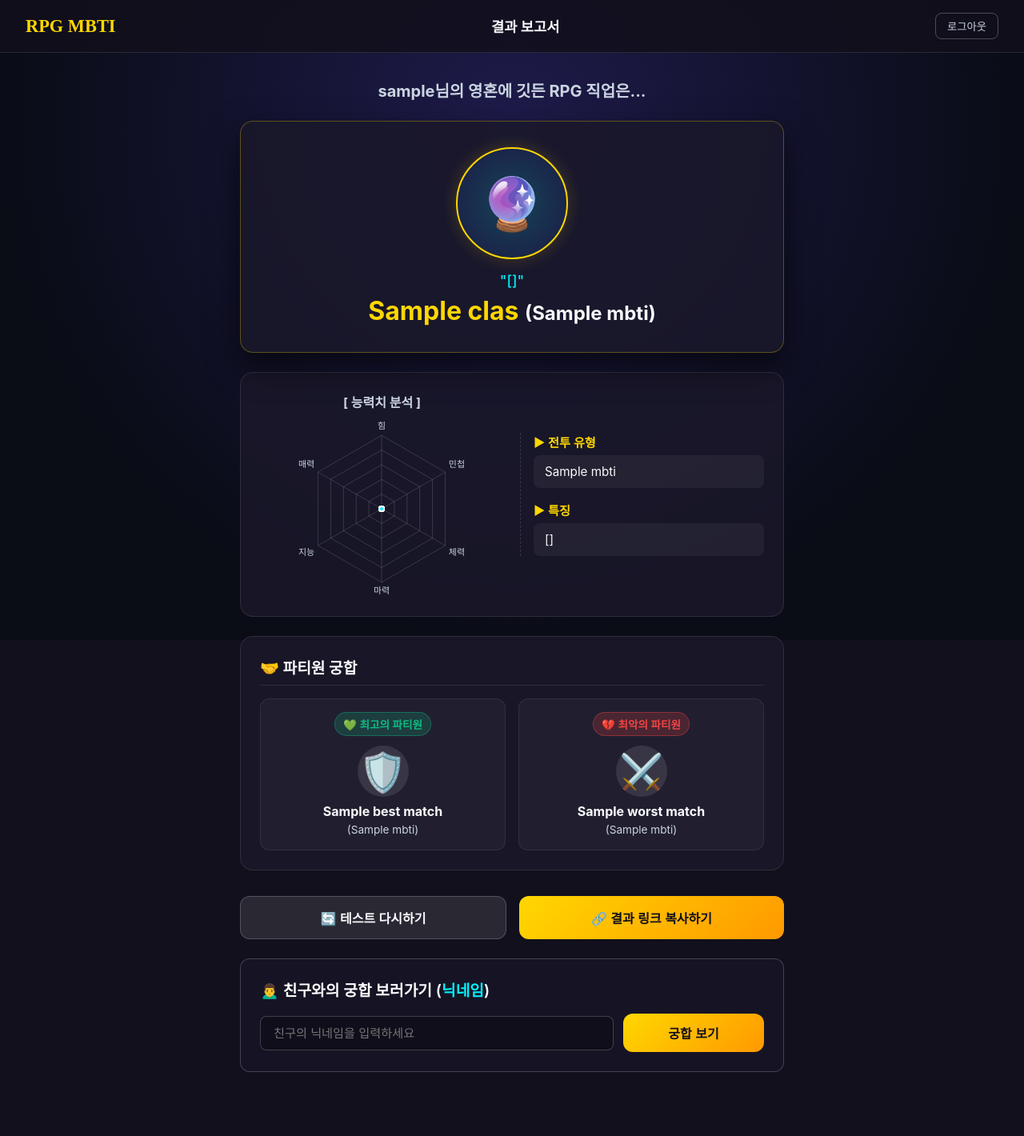
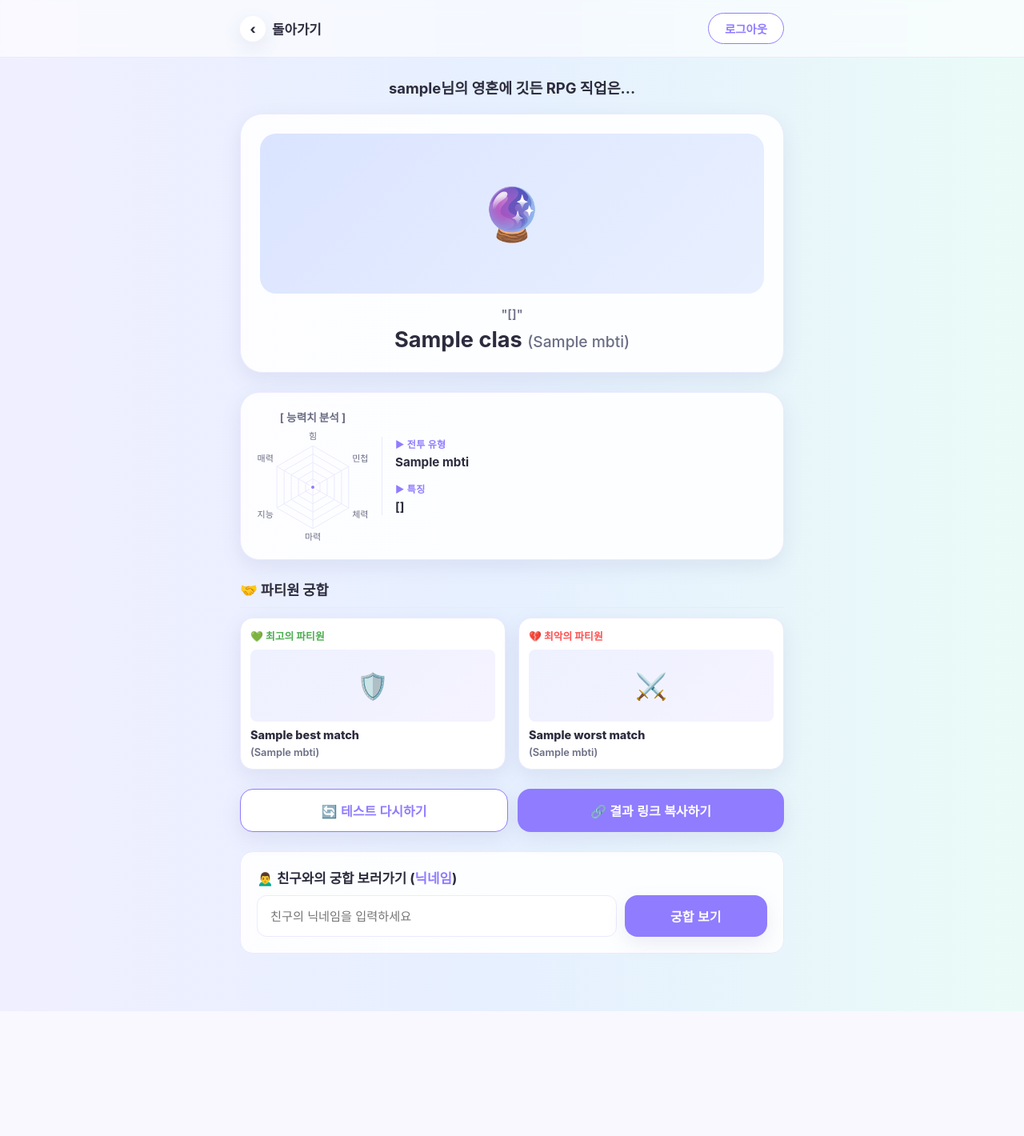
Before and after one commit to RPG-MBTI-Miniproject/rpg-project, a Flask app: template templates/result.html in a window 1280 px wide. Shown: the whole page at 80% size. After the commit the page ends 1264 px from the top, so only its background shows below. Run offline with Flask 3, Linux system fonts and the light colour scheme; the template is opened without the code that fills it: most values are stand-ins (such as "Sample title", 1, 10 or a date in 2020).

Commit message:
feat: 게시글 목록 페이지네이션 서버 로직 추가(15개씩), 슬라이딩 윈도우 페이지 버튼, 결과 페이지 Aurora 라이트 테마 적용

```diff
--- a/static/css/result.css
+++ b/static/css/result.css
@@ -1,500 +1,359 @@
-/* [최현욱] Frame 3 (result.html) 카드, 육각 그래프, 상성 박스 스타일링 */
+/* [최현욱] Frame 3 (result.html) 카드, 육각 그래프, 상성 박스 스타일링 — Aurora 라이트 테마 */
 
+:root {
+    --r-aurora-bg: linear-gradient(90deg, #F0EFFF 0%, #E6F0FF 50%, #EAFBF7 100%);
+    --r-accent: #8F7CFF;
+    --r-text-primary: #2C2C3E;
+    --r-text-secondary: #6B6E85;
+    --r-border: #EAEAFF;
+    --r-surface: rgba(255, 255, 255, 0.91);
+    --r-surface-solid: #FFFFFF;
+    --r-safe-bg: #E8F5E9;
+    --r-safe-text: #4CAF50;
+    --r-danger-bg: #FFEBEE;
+    --r-danger-text: #FF5252;
+}
+
+body {
+    background: var(--r-aurora-bg);
+    color: var(--r-text-primary);
+}
+
+.bg-particles { display: none; }   /* 다크 테마용 파티클 배경은 라이트 테마에서 제거 */
+
+/* ---- 헤더 ---- */
 .top-nav {
-    display: flex;
-    justify-content: space-between;
-    align-items: center;
-    padding: 16px 32px;
-    background: rgba(18, 16, 28, 0.85);
+    display: block;
+    width: 100%;
+    border-bottom: 1px solid var(--r-border);
+    background: rgba(255, 255, 255, 0.6);
     -webkit-backdrop-filter: blur(10px);
     backdrop-filter: blur(10px);
-    border-bottom: 1px solid rgba(255, 255, 255, 0.1);
     position: sticky;
     top: 0;
     z-index: 100;
 }
 
-.nav-logo {
-    font-family: var(--font-heading), serif;
-    color: var(--primary-gold);
-    font-size: 1.4rem;
+.result-nav-bar {
+    max-width: 720px;
+    margin: 0 auto;
+    padding: 16px 20px;
+    box-sizing: border-box;
+    display: flex;
+    align-items: center;
+    justify-content: space-between;
 }
 
-.nav-title {
-    font-size: 1.1rem;
-    font-weight: 600;
-    color: var(--text-main);
+.result-back-link {
+    display: flex;
+    align-items: center;
+    gap: 8px;
+    text-decoration: none;
+    color: var(--r-text-primary);
+    font-weight: 800;
+    font-size: 1.05rem;
+}
+.result-back-icon {
+    width: 32px;
+    height: 32px;
+    border-radius: 50%;
+    background: var(--r-surface-solid);
+    box-shadow: 0 8px 24px rgba(111, 107, 153, 0.12);
+    display: flex;
+    align-items: center;
+    justify-content: center;
+    font-size: 16px;
+    color: var(--r-text-primary);
 }
 
-.logout-btn {
-    background: transparent;
-    border: 1px solid rgba(255, 255, 255, 0.25);
-    color: var(--text-sub);
-    padding: 6px 14px;
-    border-radius: var(--radius-sm);
+.result-logout-btn {
+    padding: 8px 20px;
+    border-radius: 999px;
+    border: 1px solid var(--r-accent);
+    background: var(--r-surface-solid);
+    color: var(--r-accent);
+    font-weight: 600;
+    font-size: 0.9rem;
     cursor: pointer;
-    transition: var(--ease-fast);
+    transition: all 0.2s ease;
 }
+.result-logout-btn:hover { background: var(--r-accent); color: #fff; }
 
-.logout-btn:hover {
-    background: rgba(239, 68, 68, 0.2);
-    color: var(--danger);
-    border-color: var(--danger);
-}
-
+/* ---- 컨테이너 & 제목 ---- */
 .result-container {
     max-width: 720px;
-    margin: 32px auto;
-    padding: 0 20px 48px;
+    margin: 0 auto;
+    padding: 24px 20px 48px;
     position: relative;
     z-index: 1;
 }
 
 .sub-heading {
     text-align: center;
-    font-size: 1.25rem;
-    color: var(--text-sub);
+    font-size: 1.15rem;
+    font-weight: 700;
+    color: var(--r-text-primary);
+    margin-bottom: 20px;
+}
+
+/* ---- 캐릭터 카드 ---- */
+.character-card {
+    background: var(--r-surface);
+    border: 1.5px solid var(--r-border);
+    box-shadow: 0 8px 24px rgba(111, 107, 153, 0.12);
+    border-radius: 28px;
+    padding: 24px;
+    text-align: center;
     margin-bottom: 24px;
 }
 
-.character-card {
-    background: var(--bg-card);
-    border: 1px solid rgba(255, 215, 0, 0.3);
-    box-shadow: var(--shadow-card);
-    border-radius: var(--radius-xl);
-    padding: 32px 24px;
-    text-align: center;
-    margin-bottom: 24px;
-    position: relative;
-    overflow: hidden;
-}
-
 .illustration-wrapper {
-    width: 140px;
-    height: 140px;
+    width: 100%;
+    height: 200px;
     margin: 0 auto 16px;
-    border-radius: 50%;
-    background: radial-gradient(circle, rgba(0, 242, 254, 0.2) 0%, rgba(30, 27, 75, 0.8) 100%);
-    border: 2px solid var(--primary-gold);
+    border-radius: 20px;
+    background: linear-gradient(135deg, #dbe4ff, #e8f0ff);
     display: flex;
     align-items: center;
     justify-content: center;
-    box-shadow: 0 0 20px rgba(255, 215, 0, 0.2);
+    overflow: hidden;
 }
-
-.char-img {
-    width: 100%;
-    height: 100%;
-    object-fit: cover;
-    border-radius: 50%;
-}
-
-.illustration-placeholder {
-    font-size: 4rem;
-}
+.char-img { width: 100%; height: 100%; object-fit: cover; }
+.illustration-placeholder { font-size: 4rem; }
 
 .char-title {
-    font-size: 1.1rem;
-    color: var(--accent-cyan);
-    margin-bottom: 8px;
+    font-size: 0.95rem;
+    color: var(--r-text-secondary);
+    margin-bottom: 6px;
+    font-weight: 600;
+}
+.char-name-mbti {
+    font-size: 1.7rem;
+    color: var(--r-text-primary);
+    font-weight: 700;
+}
+.mbti-badge {
+    color: var(--r-text-secondary);
+    font-size: 1.2rem;
     font-weight: 500;
 }
 
-.char-name-mbti {
-    font-size: 2rem;
-    color: var(--primary-gold);
-    font-weight: 700;
-}
-
-.mbti-badge {
-    color: var(--text-main);
-    font-size: 1.5rem;
-}
-
+/* ---- 능력치 / 정보 카드 ---- */
 .stats-info-section {
-    background: var(--bg-card);
-    border: 1px solid rgba(255, 255, 255, 0.1);
-    border-radius: var(--radius-xl);
-    padding: 24px;
+    background: var(--r-surface);
+    border: 1px solid var(--r-border);
+    box-shadow: 0 8px 24px rgba(111, 107, 153, 0.12);
+    border-radius: 24px;
+    padding: 20px;
     margin-bottom: 24px;
     display: grid;
-    grid-template-columns: 1fr 1fr;
-    gap: 20px;
+    grid-template-columns: 140px 1fr;
+    gap: 16px;
     align-items: center;
 }
-
 @media (max-width: 600px) {
-    .stats-info-section {
-        grid-template-columns: 1fr;
-    }
+    .stats-info-section { grid-template-columns: 1fr; }
 }
 
 .chart-box h4 {
     text-align: center;
-    font-size: 1rem;
-    color: var(--text-sub);
-    margin-bottom: 12px;
+    font-size: 0.85rem;
+    color: var(--r-text-secondary);
+    margin-bottom: 8px;
 }
-
-.canvas-wrapper {
-    width: 100%;
-    height: 220px;
-    position: relative;
-}
+.canvas-wrapper { width: 100%; height: 140px; position: relative; }
 
 .info-box {
     display: flex;
     flex-direction: column;
-    gap: 16px;
+    gap: 14px;
     justify-content: center;
     padding-left: 16px;
-    border-left: 1px dashed rgba(255, 255, 255, 0.15);
+    border-left: 1px solid var(--r-border);
+}
+@media (max-width: 600px) {
+    .info-box { padding-left: 0; border-left: none; border-top: 1px solid var(--r-border); padding-top: 14px; }
 }
 
-@media (max-width: 600px) {
-    .info-box {
-        padding-left: 0;
-        border-left: none;
-        border-top: 1px dashed rgba(255, 255, 255, 0.15);
-        padding-top: 16px;
-    }
+.info-item { display: flex; flex-direction: column; gap: 4px; }
+.info-label {
+    font-weight: 700;
+    color: var(--r-accent);
+    font-size: 0.75rem;
+    text-transform: uppercase;
+    letter-spacing: 0.3px;
+}
+.info-value {
+    color: var(--r-text-primary);
+    font-size: 0.95rem;
+    font-weight: 700;
+    line-height: 1.4;
 }
 
-.info-item {
-    display: flex;
-    flex-direction: column;
-    gap: 6px;
+/* ---- 파티원 궁합 (기존 + 친구 궁합, 같은 카드 룩으로 통일) ---- */
+.chemistry-area { margin-bottom: 24px; }
+.section-title {
+    font-size: 1.1rem;
+    font-weight: 800;
+    color: var(--r-text-primary);
+    margin: 0 0 12px;
+    padding-bottom: 10px;
+    border-bottom: 1.5px solid var(--r-border);
 }
 
-.info-label {
-    font-weight: 600;
-    color: var(--primary-gold);
-    font-size: 0.95rem;
-}
-
-.info-value {
-    color: var(--text-main);
-    font-size: 0.95rem;
-    line-height: 1.4;
-    background: rgba(255, 255, 255, 0.05);
-    padding: 10px 14px;
-    border-radius: var(--radius-sm);
-}
-
-.chemistry-area {
-    background: var(--bg-card);
-    border: 1px solid rgba(255, 255, 255, 0.1);
-    border-radius: var(--radius-xl);
-    padding: 24px;
-    margin-bottom: 32px;
-}
-
-.section-title {
-    font-size: 1.2rem;
-    color: var(--text-main);
-    margin-bottom: 16px;
-    border-bottom: 1px solid rgba(255, 255, 255, 0.1);
-    padding-bottom: 8px;
-}
-
-.chemistry-box {
+.chemistry-box,
+.friend-card-grid {
     display: grid;
     grid-template-columns: 1fr 1fr;
     gap: 16px;
 }
-
 @media (max-width: 500px) {
-    .chemistry-box {
-        grid-template-columns: 1fr;
-    }
+    .chemistry-box, .friend-card-grid { grid-template-columns: 1fr; }
 }
 
-.chemistry-card {
-    background: rgba(255, 255, 255, 0.04);
-    border: 1px solid rgba(255, 255, 255, 0.08);
-    border-radius: var(--radius-lg);
-    padding: 16px;
-    text-align: center;
+.chemistry-card,
+.friend-match-card {
+    background: var(--r-surface-solid);
+    border: 1px solid var(--r-border);
+    box-shadow: 0 8px 24px rgba(111, 107, 153, 0.12);
+    border-radius: 16px;
+    padding: 12px;
+    text-align: left;
+    transition: transform 0.2s ease;
 }
+.friend-match-card:hover { transform: translateY(-3px); }
 
-.match-badge {
-    display: inline-block;
-    font-size: 0.85rem;
-    font-weight: 600;
-    padding: 4px 10px;
-    border-radius: var(--radius-full);
-    margin-bottom: 12px;
+.match-badge,
+.card-top-header {
+    display: flex;
+    align-items: center;
+    justify-content: space-between;
+    font-size: 0.8rem;
+    font-weight: 700;
+    color: var(--r-text-secondary);
+    margin-bottom: 8px;
 }
+.match-badge.best,
+.status-emoji { color: var(--r-safe-text); }
+.match-badge.worst { color: var(--r-danger-text); }
 
-.match-badge.best {
-    background: rgba(16, 185, 129, 0.2);
-    color: var(--safe);
-    border: 1px solid rgba(16, 185, 129, 0.4);
-}
-
-.match-badge.worst {
-    background: rgba(239, 68, 68, 0.2);
-    color: var(--danger);
-    border: 1px solid rgba(239, 68, 68, 0.4);
-}
-
-.match-img-wrapper {
-    width: 64px;
-    height: 64px;
-    margin: 0 auto 8px;
-    border-radius: 50%;
-    background: rgba(255, 255, 255, 0.1);
+.match-img-wrapper,
+.match-img-box {
+    width: 100%;
+    height: 90px;
+    border-radius: 8px;
+    background: linear-gradient(135deg, #eef1ff, #f5f3ff);
     display: flex;
     align-items: center;
     justify-content: center;
-    font-size: 1.8rem;
+    font-size: 2rem;
+    margin-bottom: 8px;
     overflow: hidden;
 }
+.match-img-wrapper img,
+.match-img-box img { width: 100%; height: 100%; object-fit: cover; }
 
-.match-img-wrapper img {
-    width: 100%;
-    height: 100%;
-    object-fit: cover;
+.synergy-tag {
+    align-self: flex-start;
+    display: inline-block;
+    padding: 2px 8px;
+    font-size: 0.7rem;
+    font-weight: 700;
+    border-radius: 4px;
+    margin-bottom: 4px;
+}
+.synergy-tag.duo { background: var(--r-safe-bg); color: var(--r-safe-text); }
+.synergy-tag.brain { background: var(--r-danger-bg); color: var(--r-danger-text); }
+
+.match-name,
+.partner-title {
+    font-size: 0.9rem;
+    font-weight: 800;
+    color: var(--r-text-primary);
+    margin: 0 0 2px;
+}
+.match-mbti,
+.mbti-text {
+    font-size: 0.8rem;
+    color: var(--r-text-secondary);
+    font-weight: 600;
+}
+.partner-desc {
+    font-size: 0.8rem;
+    color: var(--r-text-secondary);
+    line-height: 1.5;
+    margin: 4px 0 0;
 }
 
-.match-name {
-    font-size: 1rem;
-    color: var(--text-main);
-    margin-bottom: 2px;
-}
-
-.match-mbti {
-    font-size: 0.85rem;
-    color: var(--text-sub);
-}
-
-.action-buttons {
-    display: flex;
-    gap: 16px;
-    justify-content: center;
-}
-
-@media (max-width: 500px) {
-    .action-buttons {
-        flex-direction: column;
-    }
-}
+/* ---- 하단 액션 버튼 ---- */
+.action-buttons { display: flex; gap: 12px; justify-content: center; margin-bottom: 24px; }
+@media (max-width: 500px) { .action-buttons { flex-direction: column; } }
 
 .btn {
     flex: 1;
     padding: 14px 20px;
     font-size: 1rem;
-    font-weight: 600;
-    border-radius: var(--radius-lg);
+    font-weight: 700;
+    border-radius: 16px;
     cursor: pointer;
-    transition: var(--ease-normal);
+    transition: all 0.2s ease;
     border: none;
     display: flex;
     align-items: center;
     justify-content: center;
     gap: 8px;
 }
+.btn-primary {
+    background: var(--r-accent);
+    color: #fff;
+    box-shadow: 0 8px 24px rgba(111, 107, 153, 0.12);
+}
+.btn-primary:hover { background: #7c6ff2; transform: translateY(-2px); }
+.btn-secondary {
+    background: var(--r-surface-solid);
+    color: var(--r-accent);
+    border: 1.5px solid var(--r-accent);
+    box-shadow: 0 8px 24px rgba(111, 107, 153, 0.12);
+}
+.btn-secondary:hover { background: rgba(143, 124, 255, 0.08); transform: translateY(-2px); }
 
-.btn-primary {
-    background: linear-gradient(135deg, var(--primary-gold) 0%, var(--primary-gold-dark) 100%);
-    color: var(--bg-dark);
+/* ---- 친구와의 궁합 검색 ---- */
+.search-friend {
+    margin-bottom: 24px;
+    padding: 20px;
+    background: var(--r-surface);
+    border: 1px solid var(--r-border);
+    border-radius: 16px;
 }
+.search-friend label {
+    display: block;
+    font-size: 1.05rem;
+    font-weight: 700;
+    color: var(--r-text-primary);
+    margin-bottom: 10px;
+}
+.search-friend span { color: var(--r-accent); }
 
-.btn-primary:hover {
-    transform: translateY(-2px);
-    box-shadow: 0 4px 15px rgba(255, 215, 0, 0.4);
-}
-
-.btn-secondary {
-    background: rgba(255, 255, 255, 0.1);
-    color: var(--text-main);
-    border: 1px solid rgba(255, 255, 255, 0.2);
-}
-
-.btn-secondary:hover {
-    background: rgba(255, 255, 255, 0.2);
-    transform: translateY(-2px);
-}
-
-/* 친구의 궁합 보러가기 */
-.search-friend {
-    margin-top: 1.5rem;
-    padding: 1.5rem;
-    background: rgba(26, 24, 42, 0.6);
-    border: 1px solid rgba(255, 255, 255, 0.2);
-    border-radius: 12px;
-    display: flex;
-    flex-wrap: wrap;
-    align-items: center;
-    gap: 0.75rem;
-}
-
-.search-friend label {
-    width: 100%;
-    font-size: 1.2rem;
-    font-weight: 600;
-    color: white;
-    margin-bottom: 0.25rem;
-}
-
-.search-friend span {
-    color: var(--accent-cyan);
-}
-
-.search-form {
-    display: flex;
-    width: 100%;
-    align-items: center;
-    gap: 0.75rem;
-}
-
+.search-form { display: flex; gap: 10px; }
 .search-friend input {
     flex: 3;
-    min-width: 200px;
-    padding: 0.75rem 1rem;
-    background: rgba(15, 14, 25, 0.8);
-    border: 1px solid rgba(255, 255, 255, 0.2);
-    border-radius: 8px;
-    color: #fff;
+    min-width: 0;
+    padding: 12px 16px;
+    background: var(--r-surface-solid);
+    border: 1.5px solid var(--r-border);
+    border-radius: 12px;
+    color: var(--r-text-primary);
     font-size: 0.95rem;
     outline: none;
-    transition: border-color 0.2s ease;
 }
+.search-friend input:focus { border-color: var(--r-accent); }
+.search-friend button { flex: 1; white-space: nowrap; }
 
-.search-friend input:focus {
-    border-color: #00f2fe;
-    box-shadow: 0 0 8px rgba(0, 242, 254, 0.3);
+/* ---- 친구와의 궁합 결과 ---- */
+.friend-synergy-container { margin-top: 24px; }
+.synergy-main-title {
+    font-size: 1.05rem;
+    font-weight: 800;
+    color: var(--r-text-primary);
+    margin-bottom: 12px;
 }
-
-.search-friend button {
-    flex: 1;
-    padding: 0.75rem 1.25rem;
-    white-space: nowrap;
-}
-
-/* 친구와의 궁합 컨테이너 */
-.friend-synergy-container {
-    margin-top: 2rem;
-    width: 100%;
-}
-
-.synergy-main-title {
-    font-size: 1.25rem;
-    font-weight: 700;
-    color: #f8fafc;
-    margin-bottom: 1rem;
-    text-align: left;
-}
-
-/* 2열 가로 그리드 */
-.friend-card-grid {
-    display: grid;
-    grid-template-columns: repeat(auto-fit, minmax(280px, 1fr));
-    gap: 1.25rem;
-}
-
-/* 개별 카드 (이미지 스타일 적용) */
-.friend-match-card {
-    background: rgba(26, 24, 42, 0.9);
-    border: 1px solid rgba(255, 255, 255, 0.15);
-    border-radius: 16px;
-    padding: 1.25rem;
-    display: flex;
-    flex-direction: column;
-    box-shadow: 0 8px 24px rgba(0, 0, 0, 0.4);
-    transition: transform 0.2s ease, border-color 0.2s ease;
-}
-
-.friend-match-card:hover {
-    transform: translateY(-3px);
-    border-color: rgba(255, 255, 255, 0.3);
-}
-
-/* 카드 상단 헤더 (라벨 + 하트/이모지) */
-.card-top-header {
-    display: flex;
-    justify-content: space-between;
-    align-items: center;
-    margin-bottom: 0.75rem;
-}
-
-.card-label-title {
-    font-size: 1.05rem;
-    font-weight: 700;
-    color: #e2e8f0;
-}
-
-.status-emoji {
-    font-size: 1.1rem;
-}
-
-/* 일러스트 이미지 박스 */
-.match-img-box {
-    width: 100%;
-    height: 160px;
-    background: rgba(15, 14, 25, 0.8);
-    border-radius: 12px;
-    overflow: hidden;
-    display: flex;
-    justify-content: center;
-    align-items: center;
-    border: 1px solid rgba(255, 255, 255, 0.1);
-    margin-bottom: 1rem;
-}
-
-.match-img-box img {
-    width: 100%;
-    height: 100%;
-    object-fit: cover;
-}
-
-.match-placeholder {
-    font-size: 3rem;
-}
-
-.card-info-bottom {
-    display: flex;
-    flex-direction: column;
-    gap: 0.4rem;
-}
-
-.synergy-tag {
-    align-self: flex-start;
-    padding: 0.25rem 0.6rem;
-    font-size: 0.8rem;
-    font-weight: 700;
-    border-radius: 6px;
-}
-
-.synergy-tag.duo {
-    background: rgba(34, 197, 94, 0.2);
-    color: #4ade80;
-    border: 1px solid rgba(74, 222, 128, 0.3);
-}
-
-.synergy-tag.brain {
-    background: rgba(59, 130, 246, 0.2);
-    color: #60a5fa;
-    border: 1px solid rgba(96, 165, 250, 0.3);
-}
-
-.partner-title {
-    font-size: 1.15rem;
-    font-weight: 700;
-    color: #fff;
-    margin: 0.2rem 0;
-}
-
-.mbti-text {
-    font-size: 0.95rem;
-    color: #94a3b8;
-    font-weight: 600;
-}
-
-.partner-desc {
-    font-size: 0.88rem;
-    color: #cbd5e1;
-    line-height: 1.5;
-    margin: 0;
-    word-break: keep-all;
-}
--- a/templates/result.html
+++ b/templates/result.html
@@ -15,9 +15,12 @@
 
     <!-- 헤더 바 (결과 보고서 / 로그아웃) -->
     <header class="top-nav">
-        <h1 class="nav-logo">RPG MBTI</h1>
-        <div class="nav-title">결과 보고서</div>
-        <button class="logout-btn" onclick="logout()">로그아웃</button>
+        <div class="result-nav-bar">
+            <a href="{{ url_for('hub') }}" class="result-back-link">
+                <span class="result-back-icon">‹</span> 돌아가기
+            </a>
+            <button class="result-logout-btn" onclick="logout()">로그아웃</button>
+        </div>
     </header>
 
     <main class="result-container">
@@ -187,13 +190,11 @@
                         datasets: [{
                             label: '능력치',
                             data: [statsData.STR, statsData.DEX, statsData.VIT, statsData.MAG, statsData.INT, statsData.CHA],
-                            backgroundColor: 'rgba(255, 215, 0, 0.25)',
-                            borderColor: '#ffd700',
+                            backgroundColor: 'rgba(143, 124, 255, 0.25)',
+                            borderColor: '#8F7CFF',
                             borderWidth: 2,
-                            pointBackgroundColor: '#00f2fe',
-                            pointBorderColor: '#fff',
-                            pointHoverBackgroundColor: '#fff',
-                            pointHoverBorderColor: '#00f2fe'
+                            pointBackgroundColor: '#8F7CFF',
+                            pointBorderColor: '#fff'
                         }]
                     },
                     options: {
@@ -201,9 +202,9 @@
                         maintainAspectRatio: false,
                         scales: {
                             r: {
-                                angleLines: { color: 'rgba(255, 255, 255, 0.15)' },
-                                grid: { color: 'rgba(255, 255, 255, 0.15)' },
-                                pointLabels: { color: '#cbd5e1', font: { size: 11 } },
+                                angleLines: { color: '#EAEAFF' },
+                                grid: { color: '#EAEAFF' },
+                                pointLabels: { color: '#6B6E85', font: { size: 11 } },
                                 ticks: { display: false, stepSize: 1 },
                                 min: 0,
                                 max: 5
```
